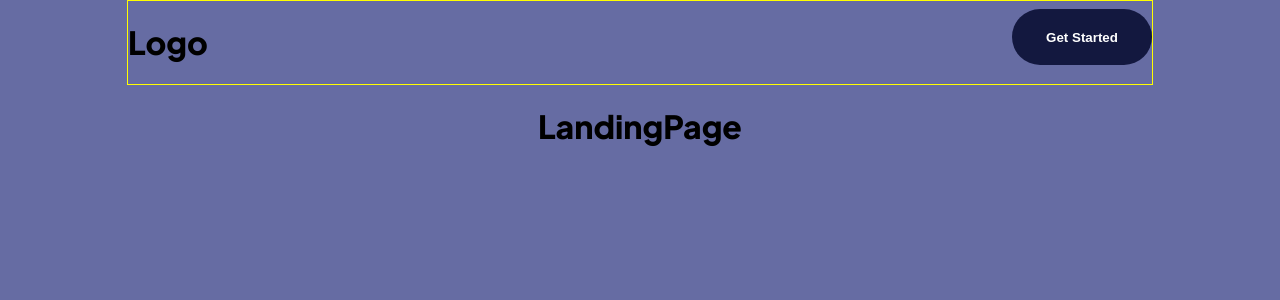
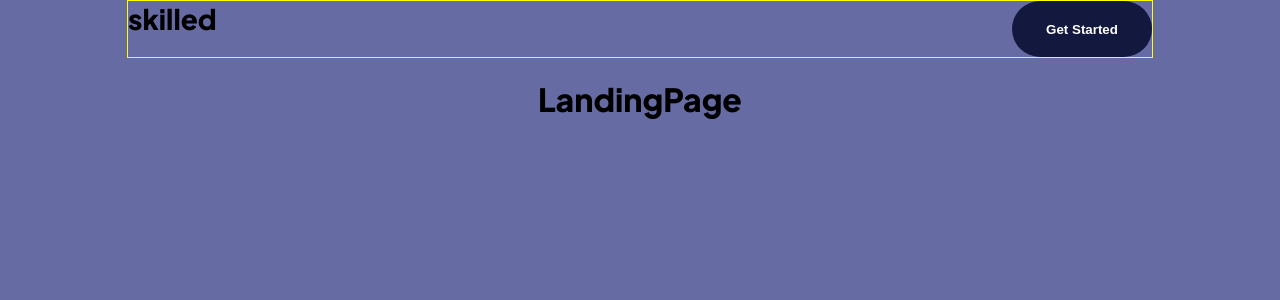
Before and after one commit to PiriyaLapa/Skilled-e-learning-landing-page, a React (Create React App) app: page / in a window 1280 px wide. Shown: the top 300 px of the page. Built offline with nearby package versions, Linux system fonts and the light colour scheme.

Commit message:
update and refector code

```diff
--- /dev/null
+++ b/src/components/Header/Logo.tsx
@@ -0,0 +1,12 @@
+import {Component,ReactNode} from 'react';
+import { StyledLogo } from '../../style/styledComponent';
+import { MessageProps } from '../interface';
+
+export default class Logo extends Component<MessageProps>{
+    render():ReactNode{
+        const {message} = this.props;
+        return(
+            <StyledLogo>{message}</StyledLogo>
+        )
+    }
+}
--- a/src/components/Header/Navbar.tsx
+++ b/src/components/Header/Navbar.tsx
@@ -1,14 +1,16 @@
 import { Component, ReactNode } from "react";
 import { StyledNavbar } from "../../style/styledComponent";
 import PrimaryBtn from "../ButtomComponent";
-
+import Logo from "./Logo";
+import { HeaderContent } from "../../utilities";
 
 export class Navbar extends Component {
   render(): ReactNode {
+    const { logoContent, btnContent } = HeaderContent;
     return (
       <StyledNavbar>
-        <h1>Logo</h1>
-        <PrimaryBtn message="Get Started" />
+        <Logo message={logoContent} />
+        <PrimaryBtn message={btnContent} />
       </StyledNavbar>
     );
   }
--- a/src/style/styledComponent.tsx
+++ b/src/style/styledComponent.tsx
@@ -31,6 +31,13 @@ export const StyledPrimaryBtn = styled.button<{ theme: typeof theme }>`
     width: 140px;
     color:white;
     font-weight:600;
-    margin:8px 0;
   }
 `;
+
+// StyleLogo
+export const StyledLogo = styled.span`
+  font-size:28px;
+  font-style:normall;
+  font-weight:800;
+  line-height:normall;
+`;
--- a/src/utilities.ts
+++ b/src/utilities.ts
@@ -13,3 +13,10 @@ export const fonts = {
     primaryFont: "Plus Jakarta Sans",
     testFont:'Tahoma Sans'
 }
+
+export const HeaderContent = {
+    logoContent: "skilled",
+    titleContent:'Maximize skill,minimize budget',
+    ParaContent:'Our modern courses across a range of in-demand skills will give you the knowledge you need to live the life you want.',
+    btnContent:'Get Started'
+}
```
Also changed, not shown: src/components/interface.ts (line endings or trailing spaces).
